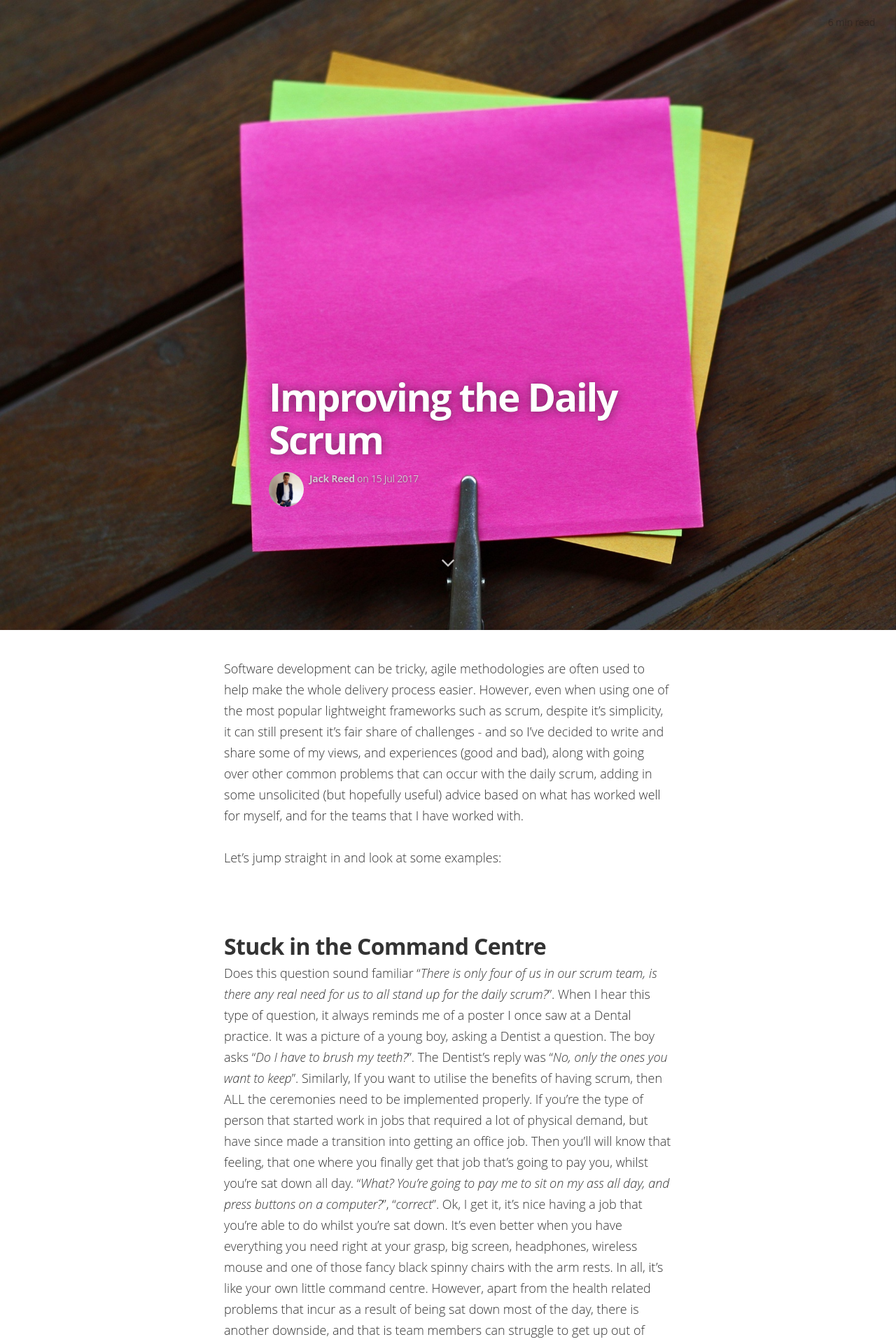
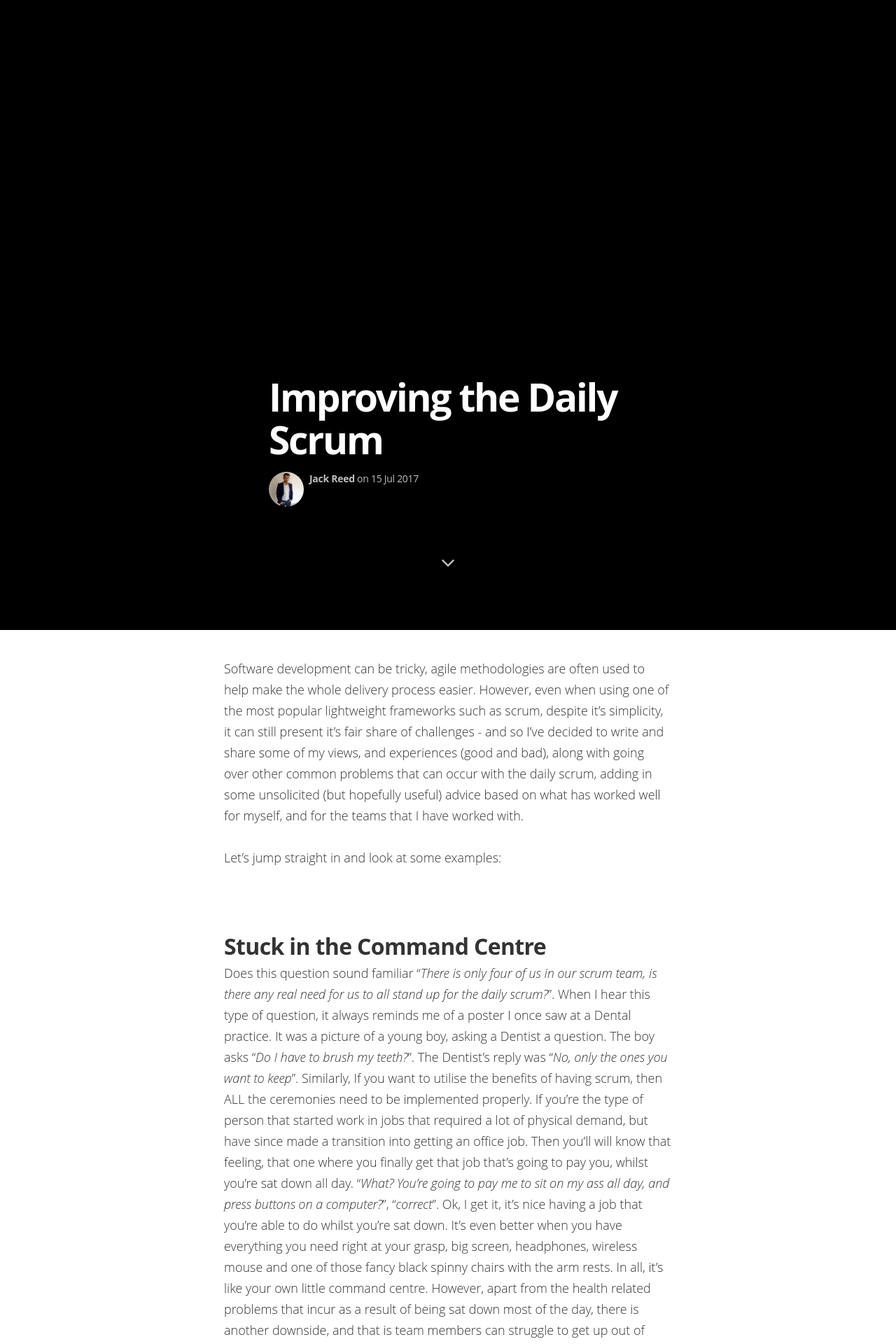
Before and after one commit to IamJackReed/JackReed, a Jekyll site: the page built from _posts/2017-07-15-improving-the-daily-scrum.markdown, in a window 1280 px wide. Shown: the top 1920 px of the page at 70% size. Built offline with Jekyll 4.4.1, drawn with Linux system fonts in a browser that asks for light colours; nearby versions of some CDN libraries; some web fonts are replaced; comment, search, counter and statistics services are not loaded.

Commit message:
Update 2017-07-15-improving-the-daily-scrum.markdown

```diff
--- a/_posts/2017-07-15-improving-the-daily-scrum.markdown
+++ b/_posts/2017-07-15-improving-the-daily-scrum.markdown
@@ -4,8 +4,8 @@ title:  "Improving the Daily Scrum"
 date:   2017-07-15 15:00:00
 categories:
 tags:
-image: /assets/article_images/2017-09-15-improving-the-daily-scrum/improving-the-daily-scrum.JPG
-image2: /assets/article_images/2017-09-15-improving-the-daily-scrum/improving-the-daily-scrum-mobile.JPG
+image: /assets/article_images/2017-07-15-improving-the-daily-scrum/improving-the-daily-scrum.JPG
+image2: /assets/article_images/2017-07-15-improving-the-daily-scrum/improving-the-daily-scrum-mobile.JPG
 ---
 <span style="color:#00000; font-family: 'open sans'; font-size: 1em; font-size: 18px; font-weight: 200; hyphens: none;">
 Software development can be tricky, agile methodologies are often used to help make the whole delivery process easier. However, even when using one of the most popular lightweight frameworks such as scrum, despite it's simplicity, it can still present it's fair share of challenges -  and so I've decided to write and share some of my views, and experiences (good and bad), along with going over other common problems that can occur with the daily scrum, adding in some unsolicited (but hopefully useful) advice based on what has worked well for myself, and for the teams that I have worked with.</span>
```
